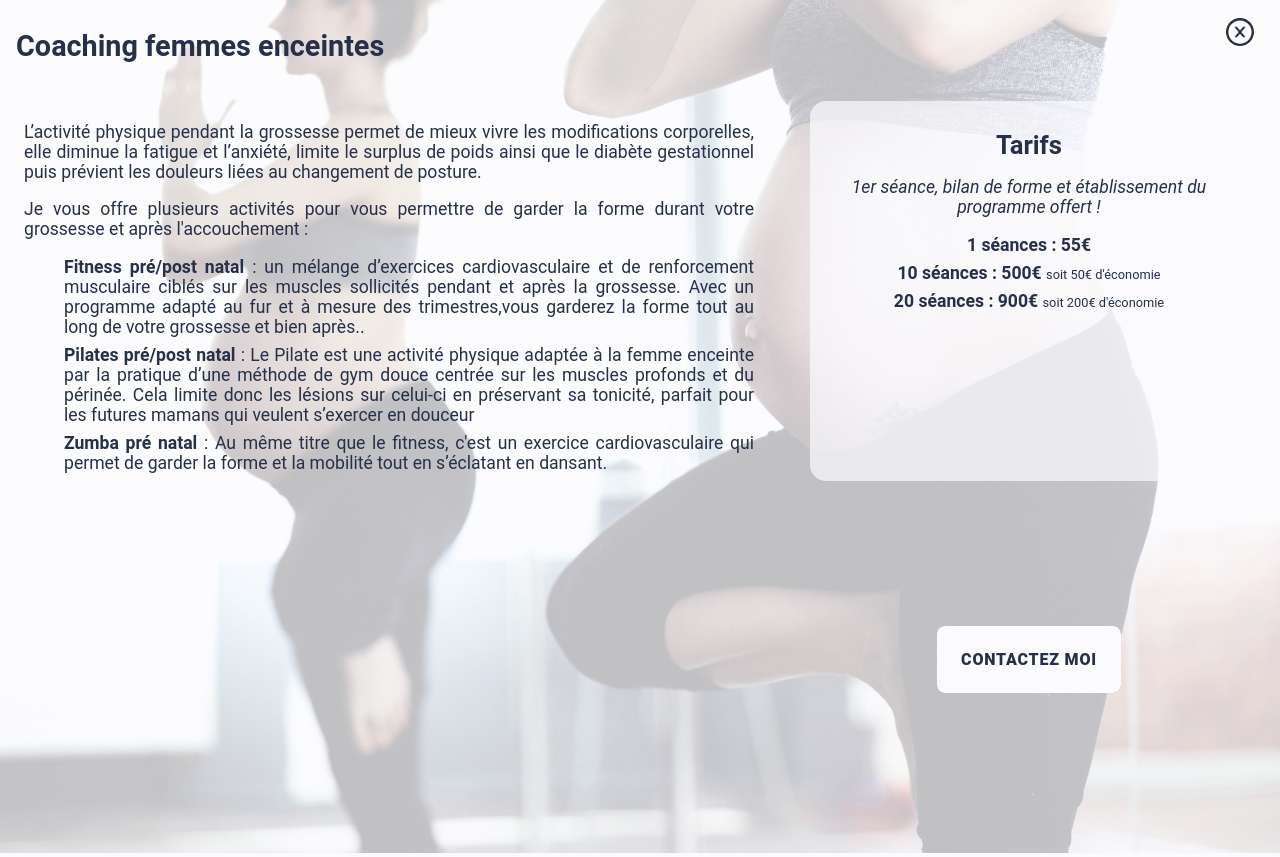
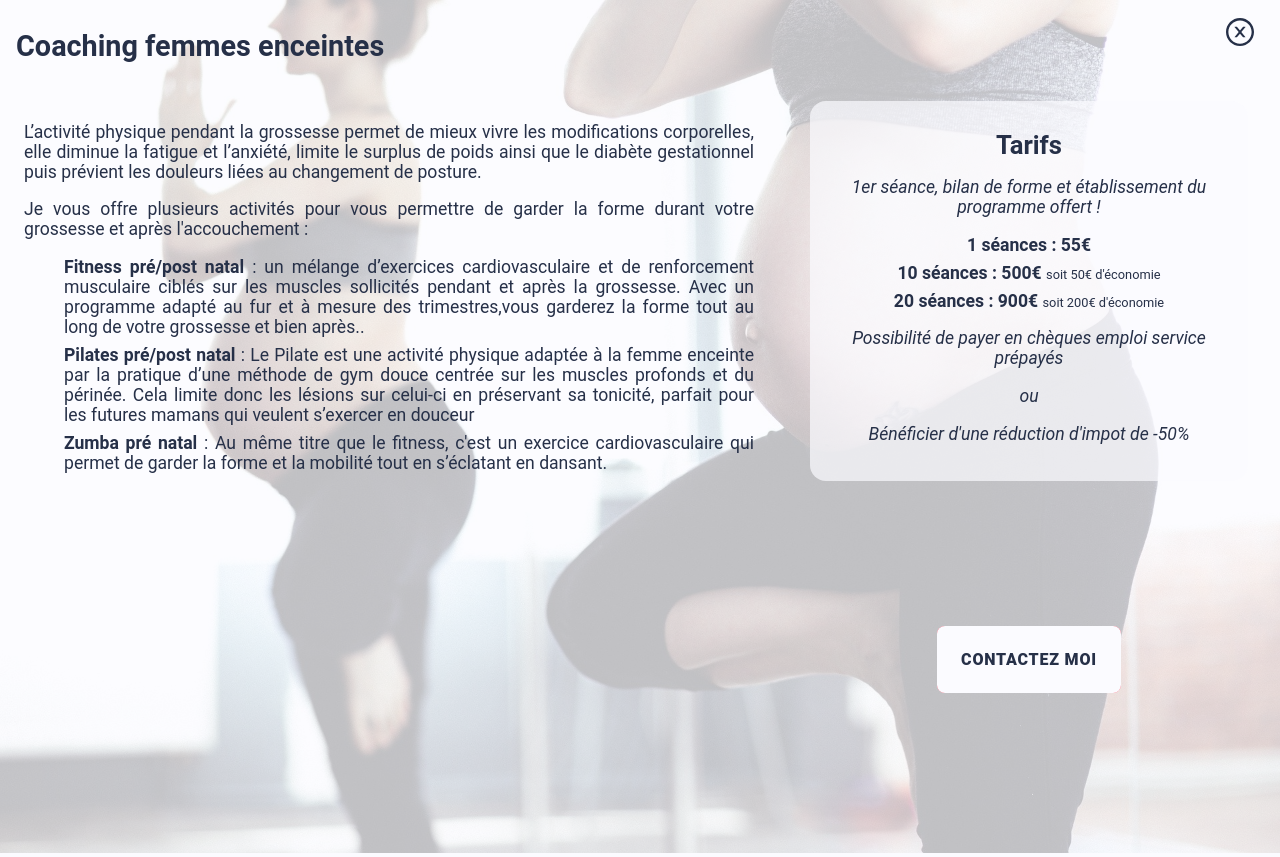
Before and after one commit to danidji/mama_mouv, a Next.js app: page /components/PregnantPanel in a window 1280 px wide. Built offline with nearby package versions, Linux system fonts and the light colour scheme.

Commit message:
MOD - ajout infos diverses

```diff
--- a/pages/components/PregnantPanel.jsx
+++ b/pages/components/PregnantPanel.jsx
@@ -46,10 +46,13 @@ const PregnantPanel = (props) => {
                                 <li><span className="bold">20 séances : 900€</span> <span className="small"> soit 200€ d'économie </span> </li>
                             </ul>
 
+                            <p className="mb-small">Possibilité de payer en chèques emploi service prépayés</p>
+                            <p className="mb-small">ou</p>
+                            <p className="mb-small">Bénéficier d'une réduction d'impot de -50%</p>
 
                         </div>
                         <div className="content_button">
-                            <button className="click_button anim"><a href="#contact-view" className="anchor"><span>Contactez moi</span></a></button>
+                            <button className="click_button anim"><a href="#contact-view" className="anchor"><span href="#contact-view" className="anchor">Contactez moi</span></a></button>
                         </div>
                     </div>
 
```
